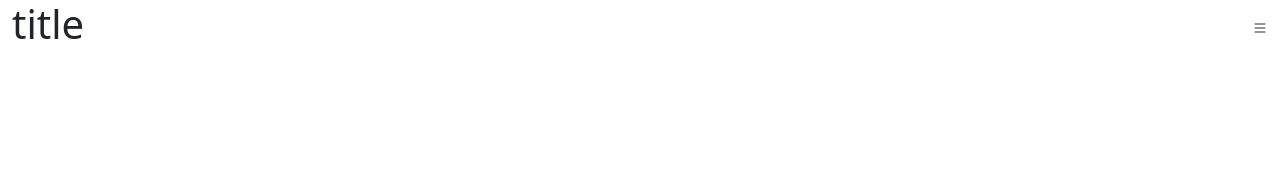
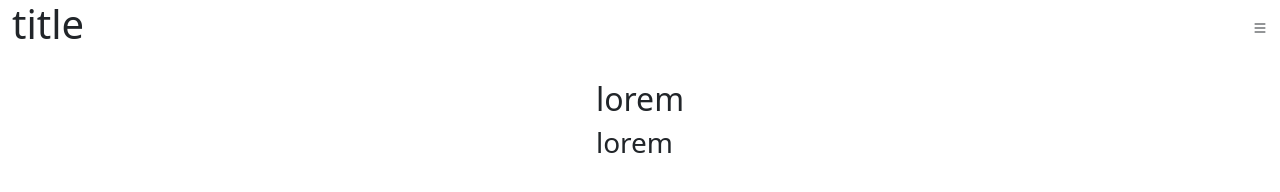
Before and after one commit to DavideLuporini/html-css-bootstrap-freelancer, a plain HTML site: page index.html in a window 1280 px wide. Drawn offline with nearby package versions, Linux system fonts and the light colour scheme.

Commit message:
added jumbo

```diff
--- a/index.html
+++ b/index.html
@@ -11,7 +11,7 @@
 </head>
 <body>
     <div class="container-fluid">
-        <header class="d-flex align-items-center">
+        <header class="d-flex align-items-center flex-wrap">
             <div class="col-6"><h1>title</h1></div>
             <nav class="col-6 text-end">
                 <i class="bi bi-list"></i>
@@ -21,6 +21,13 @@
                     <li class="list-inline-item"><a href="#"></a>menu</li>
                 </ul>
             </nav>
+            <section class="d-flex container jumbo justify-content-center">
+                <div>
+                    <img src="" alt="">
+                    <h2>lorem</h2>
+                    <h3>lorem</h3>
+                </div>
+            </section>
 
         </header>
     </div>
```
